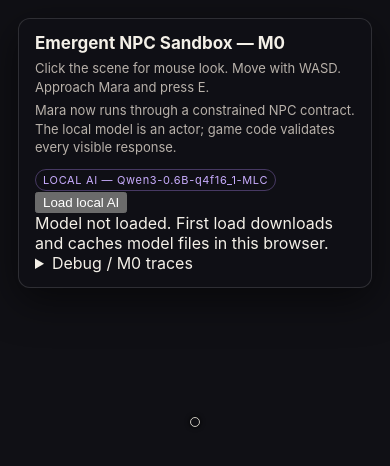
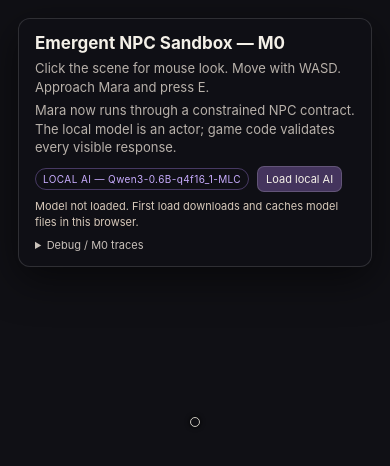
Before and after one commit to FranPerezSevilla/emergent-npc-sandbox, a website built with Vite: page index.html in a window 390 px wide. Built offline with nearby package versions, Linux system fonts and the light colour scheme; what playcanvas would draw is missing.

Commit message:
m0: add local-AI status and trace controls

```diff
--- a/src/starter.css
+++ b/src/starter.css
@@ -21,6 +21,11 @@ canvas {
   display: block;
 }
 
+button,
+input {
+  font: inherit;
+}
+
 .hud {
   position: fixed;
   inset: 0;
@@ -32,13 +37,16 @@ canvas {
   position: absolute;
   top: 18px;
   left: 18px;
-  width: min(390px, calc(100vw - 36px));
+  width: min(430px, calc(100vw - 36px));
+  max-height: calc(100vh - 36px);
+  overflow: auto;
   padding: 14px 16px;
   border: 1px solid #ffffff22;
   border-radius: 12px;
-  background: #101016d9;
+  background: #101016e8;
   box-shadow: 0 12px 40px #0008;
   backdrop-filter: blur(10px);
+  pointer-events: auto;
 }
 
 .bootstrap-panel h1 {
@@ -53,15 +61,79 @@ canvas {
   line-height: 1.45;
 }
 
+.provider-row {
+  display: flex;
+  align-items: center;
+  gap: 8px;
+  margin-top: 9px;
+}
+
 .provider-badge {
   display: inline-block;
-  margin-top: 8px;
-  padding: 3px 7px;
+  min-width: 0;
+  padding: 4px 7px;
+  overflow: hidden;
   border: 1px solid #b78cff55;
   border-radius: 999px;
   color: #c9adff;
+  font-size: 10px;
+  letter-spacing: 0.04em;
+  text-overflow: ellipsis;
+  white-space: nowrap;
+}
+
+.load-model,
+.debug-panel button {
+  flex: none;
+  padding: 5px 8px;
+  border: 1px solid #ffffff2a;
+  border-radius: 7px;
+  background: #44345d;
+  color: inherit;
+  cursor: pointer;
   font-size: 11px;
-  letter-spacing: 0.06em;
+}
+
+.load-model:disabled,
+.debug-panel button:disabled {
+  cursor: wait;
+  opacity: 0.55;
+}
+
+.model-status {
+  min-height: 18px;
+  margin-top: 7px;
+  color: #d7c9ba;
+  font-size: 11px;
+  line-height: 1.4;
+}
+
+.debug-panel {
+  margin-top: 8px;
+  color: #aaa2a0;
+  font-size: 11px;
+}
+
+.debug-panel summary {
+  cursor: pointer;
+  color: #c9c1ba;
+}
+
+.debug-panel code {
+  color: #d8c6f2;
+}
+
+.debug-panel pre {
+  max-height: 190px;
+  overflow: auto;
+  margin: 8px 0 0;
+  padding: 8px;
+  border-radius: 7px;
+  background: #08080c;
+  color: #bdb7c7;
+  font-size: 10px;
+  line-height: 1.35;
+  white-space: pre-wrap;
 }
 
 .crosshair {
@@ -119,6 +191,13 @@ canvas {
   font-size: 14px;
 }
 
+.npc-state {
+  display: block;
+  margin-top: 2px;
+  color: #958c86;
+  font-size: 10px;
+}
+
 .dialogue-close {
   border: 0;
   background: transparent;
@@ -128,7 +207,7 @@ canvas {
 }
 
 .transcript {
-  max-height: 180px;
+  max-height: 220px;
   overflow: auto;
   padding: 4px 2px 10px;
   font-size: 14px;
@@ -180,6 +259,7 @@ canvas {
 @media (max-width: 620px) {
   .bootstrap-panel {
     width: calc(100vw - 36px);
+    max-height: 42vh;
   }
 
   .dialogue-form {
```
